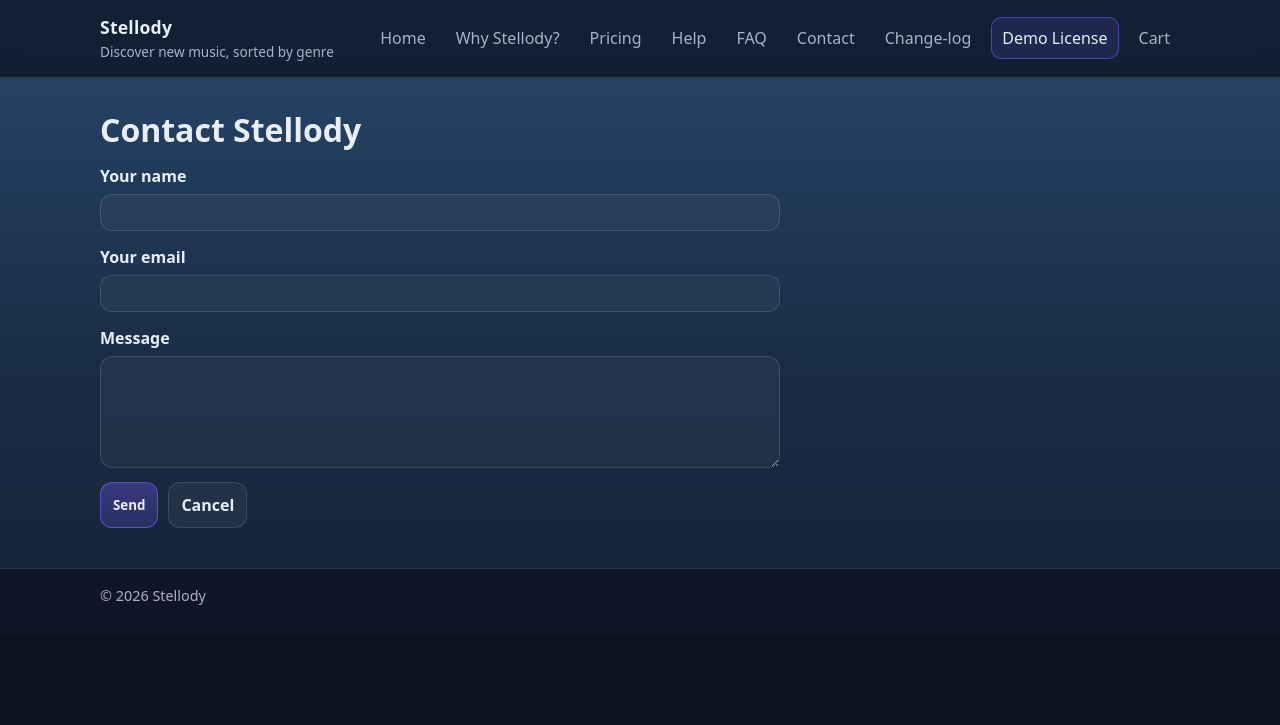
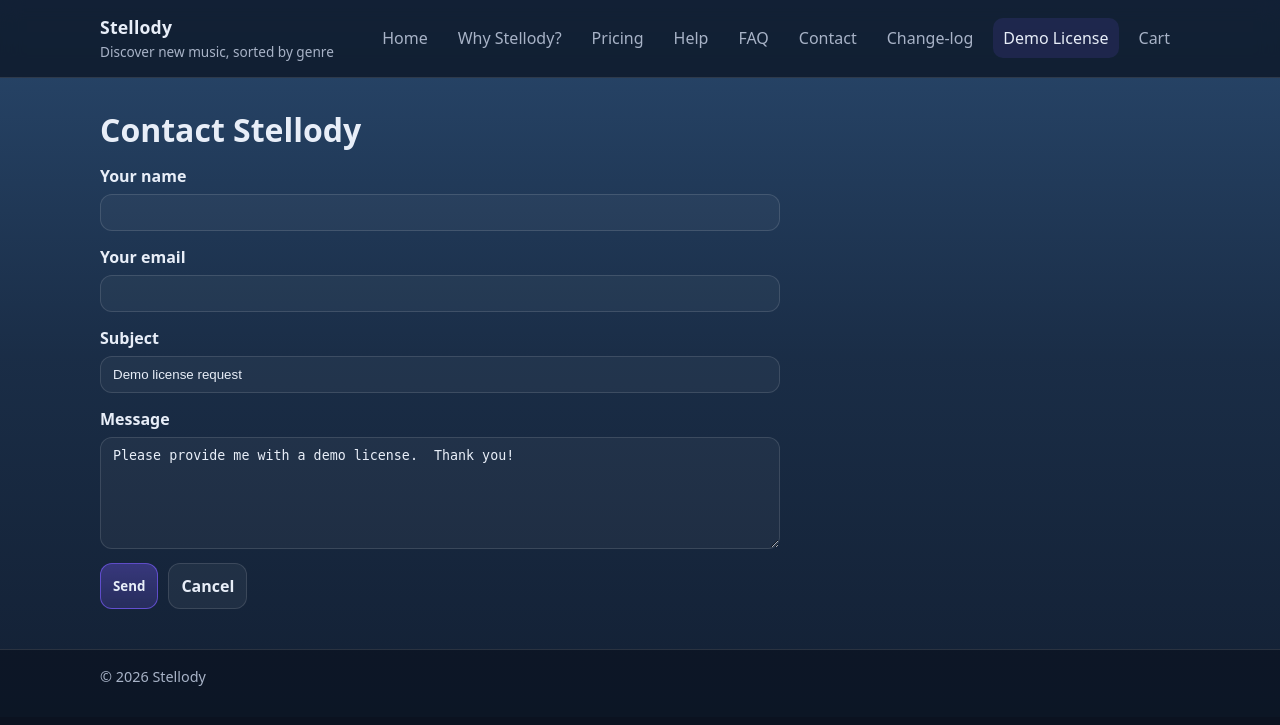
Before and after one commit to oernster/stellody-website, a FastAPI app: a page that uses fastapi_stellody/templates/base.html in a window 1280 px wide. Shown: the top 725 px of the page. Run offline with FastAPI, Linux system fonts and the light colour scheme; parts of the project's set-up code (start-up, migrations or seed data) failed here and were passed over.

Commit message:
Revise demo license procedure on site.

```diff
--- a/fastapi_stellody/routers/contact.py
+++ b/fastapi_stellody/routers/contact.py
@@ -26,6 +26,8 @@ async def contact_get(request: Request, renderer: PageRenderer = Depends(get_ren
 async def contact_post(
     name: str = Form(...),
     email: EmailStr = Form(...),
+    # Optional for backwards-compatibility with older templates/tests.
+    subject: str | None = Form(None),
     message: str | None = Form(None),
     # Backwards-compatibility for older templates/clients.
     msg: str | None = Form(None),
@@ -46,10 +48,13 @@ async def contact_post(
             detail="Field required: message",
         )
 
+    resolved_subject = subject.strip() if subject is not None else "General contact"
+
     try:
         await email_sender.send_contact_email(
             name=name,
             email=str(email),
+            subject=resolved_subject,
             message=resolved_message,
         )
     except Exception as exc:
--- a/fastapi_stellody/static/styles.css
+++ b/fastapi_stellody/static/styles.css
@@ -101,6 +101,20 @@ a:hover {
   align-items: center;
   justify-content: flex-end;
   gap: 10px;
+}
+
+/*
+  Allow a button-styled CTA inside the header nav without changing layout.
+  (We use a <form method="get"> to support querystring prefill.)
+*/
+.nav-form {
+  margin: 0;
+}
+
+.nav-form > .nav-link {
+  cursor: pointer;
+  font: inherit;
+  border: 0;
 }
 
 .nav-link {
--- a/fastapi_stellody/templates/base.html
+++ b/fastapi_stellody/templates/base.html
@@ -55,7 +55,15 @@
           <a class="nav-link" href="/faq">FAQ</a>
           <a class="nav-link" href="/contact">Contact</a>
           <a class="nav-link" href="/change-log">Change-log</a>
-          <a class="nav-link nav-link--cta" href="/demo">Demo License</a>
+          <form class="nav-form" action="/contact" method="get">
+            <input type="hidden" name="subject" value="Demo license request" />
+            <input
+              type="hidden"
+              name="message"
+              value="Please provide me with a demo license.  Thank you!"
+            />
+            <button class="nav-link nav-link--cta" type="submit">Demo License</button>
+          </form>
           <a class="nav-link" href="/cart">Cart</a>
         </nav>
       </div>
--- a/fastapi_stellody/templates/contact.html
+++ b/fastapi_stellody/templates/contact.html
@@ -21,8 +21,18 @@
     </label>
 
     <label class="field">
+      <span class="field-label">Subject</span>
+      <input
+        class="input"
+        name="subject"
+        value="{{ request.query_params.get('subject', '') }}"
+        required
+      />
+    </label>
+
+    <label class="field">
       <span class="field-label">Message</span>
-      <textarea class="textarea" name="message" rows="6" required></textarea>
+      <textarea class="textarea" name="message" rows="6" required>{{ request.query_params.get('message', '') }}</textarea>
     </label>
 
     <div class="form-actions">
```
Also changed, not shown: fastapi_stellody/email_delivery.py (+6 -2 lines), fastapi_stellody/templates/demo.html (+13 -2 lines), fastapi_stellody/templates/home.html (+5 -2 lines), fastapi_stellody/templates/pricing.html (+6 -1 lines), tests/conftest.py (+4 -2 lines).
